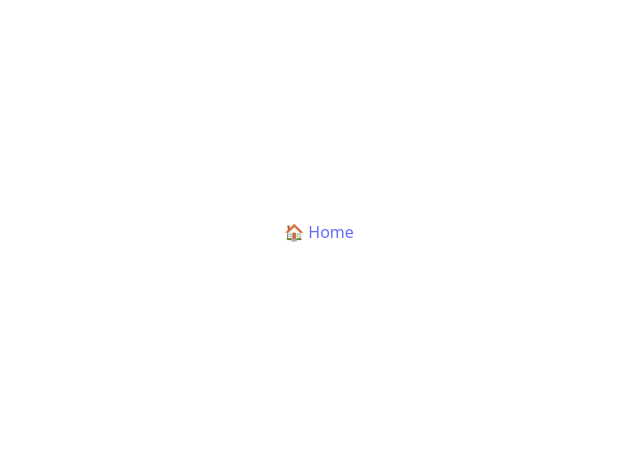
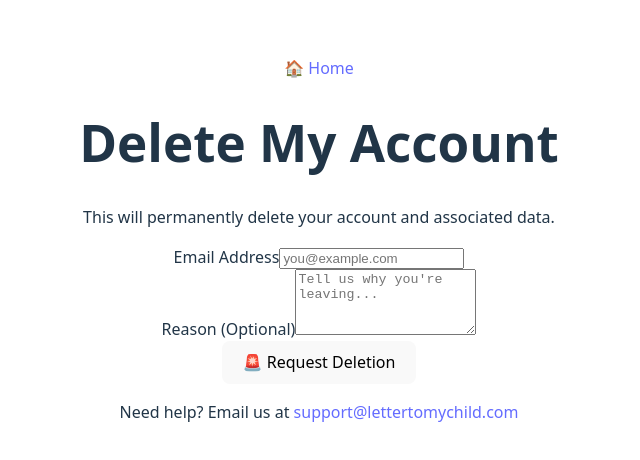
Before and after one commit to atahtee/ltmc-web, a React (Vite) app: page /delete-page in a window 1280 px wide. Before the commit this address had no page. Shown: the part 152-612 px from the top of the page, without its empty margins (321-961 px from the left). Built offline with nearby package versions, Linux system fonts and the light colour scheme.

Commit message:
Added the delete data page

```diff
--- a/package.json
+++ b/package.json
@@ -11,6 +11,7 @@
   },
   "dependencies": {
     "@vercel/analytics": "^1.5.0",
+    "lucide-react": "^0.507.0",
     "react": "^19.0.0",
     "react-dom": "^19.0.0",
     "react-router-dom": "^7.5.0"
--- a/src/App.jsx
+++ b/src/App.jsx
@@ -3,7 +3,8 @@ import {BrowserRouter, Routes, Route, Link} from 'react-router-dom';
 import TermsOfService from './pages/TermsOfService';
 import './App.css';
 import PrivacyPolicy from './pages/PrivacyPolicy';
-import { Analytics } from "@vercel/analytics/react"
+import {Analytics} from "@vercel/analytics/react"
+import DeleteData from './pages/DeleteData';
 
 function App() {
   return (
@@ -11,9 +12,6 @@ function App() {
       <BrowserRouter>
         <nav style={{marginBottom: '2rem'}}>
           <Link to="/" className="nav-btn">🏠 Home</Link>
-
-        {/* <Link to="/terms-of-service" className="nav-btn">📜 Terms of Service</Link>
-        <Link to="/privacy-policy" className="nav-btn">🔒 Privacy</Link> */}
 
         </nav>
 
@@ -30,10 +28,15 @@ function App() {
               <Link to="/privacy-policy">
                 <button>View Privacy Policy</button>
               </Link>
+
+              <Link to='/delete-page'>
+                <button>Delete Data</button>
+              </Link>
             </div>
           } />
           <Route path="/terms-of-service" element={<TermsOfService />} />
           <Route path="/privacy-policy" element={<PrivacyPolicy />} />
+          <Route path='/delete-page' element={<DeleteData />} />
         </Routes>
       </BrowserRouter>
       <Analytics />
--- /dev/null
+++ b/src/pages/DeleteData.jsx
@@ -0,0 +1,88 @@
+import React, { useState } from 'react';
+
+const DeleteData = () => {
+  const [email, setEmail] = useState('');
+  const [reason, setReason] = useState('');
+  const [submitted, setSubmitted] = useState(false);
+
+  const handleSubmit = async (e) => {
+    e.preventDefault();
+
+    const response = await fetch('https://yourapi.com/delete-account-request', {
+      method: 'POST',
+      headers: { 'Content-Type': 'application/json' },
+      body: JSON.stringify({ email, reason }),
+    });
+
+    if (response.ok) {
+      setSubmitted(true);
+    } else {
+      alert("Something went wrong. Try again.");
+    }
+  };
+
+  if (submitted) {
+    return (
+      <div className="min-h-screen flex items-center justify-center bg-gradient-to-br from-green-100 to-green-300 px-4">
+        <div className="bg-white rounded-2xl shadow-xl p-8 max-w-lg w-full text-center">
+          <h2 className="text-2xl font-bold text-green-700 mb-2">🎉 Request Submitted</h2>
+          <p className="text-gray-700">
+            We’ve received your request. Your account and data will be deleted within 30 days.
+          </p>
+        </div>
+      </div>
+    );
+  }
+
+  return (
+    <div className="min-h-screen flex items-center justify-center bg-gradient-to-br from-blue-100 to-purple-200 px-4">
+      <div className="bg-white rounded-2xl shadow-lg p-8 max-w-md w-full">
+        <h1 className="text-3xl font-extrabold text-transparent bg-clip-text bg-gradient-to-r from-indigo-500 to-purple-600 mb-4 text-center">
+          Delete My Account
+        </h1>
+        <p className="text-sm text-gray-600 mb-6 text-center">
+          This will permanently delete your account and associated data.
+        </p>
+
+        <form onSubmit={handleSubmit} className="space-y-6 bg-white p-6 rounded-2xl shadow-lg backdrop-blur-sm border border-gray-200">
+  <div>
+    <label className="block text-sm font-medium text-gray-700 mb-2">Email Address</label>
+    <input
+      type="email"
+      required
+      value={email}
+      onChange={(e) => setEmail(e.target.value)}
+      placeholder="you@example.com"
+      className="w-full px-4 py-2.5 bg-gray-50 border border-gray-300 rounded-xl focus:outline-none focus:ring-2 focus:ring-indigo-500 focus:border-indigo-500 transition placeholder:text-gray-400 text-sm shadow-sm"
+    />
+  </div>
+
+  <div>
+    <label className="block text-sm font-medium text-gray-700 mb-2">Reason (Optional)</label>
+    <textarea
+      value={reason}
+      onChange={(e) => setReason(e.target.value)}
+      placeholder="Tell us why you're leaving..."
+      rows={4}
+      className="w-full px-4 py-2.5 bg-gray-50 border border-gray-300 rounded-xl focus:outline-none focus:ring-2 focus:ring-indigo-500 focus:border-indigo-500 transition placeholder:text-gray-400 text-sm shadow-sm"
+    />
+  </div>
+
+  <button
+    type="submit"
+    className="w-full bg-gradient-to-r from-red-500 to-red-600 hover:from-red-600 hover:to-red-700 text-white font-semibold py-3 rounded-xl transition duration-300 shadow-lg hover:shadow-xl"
+  >
+    🚨 Request Deletion
+  </button>
+</form>
+
+
+        <p className="text-xs text-gray-500 mt-6 text-center">
+          Need help? Email us at <a href="mailto:support@futureself.com" className="underline">support@lettertomychild.com</a>
+        </p>
+      </div>
+    </div>
+  );
+};
+
+export default DeleteData;
```
Also changed, not shown: 1 other file (tests, documents, lock files or other folders). Lines whose indentation alone changed are shown as unchanged.
